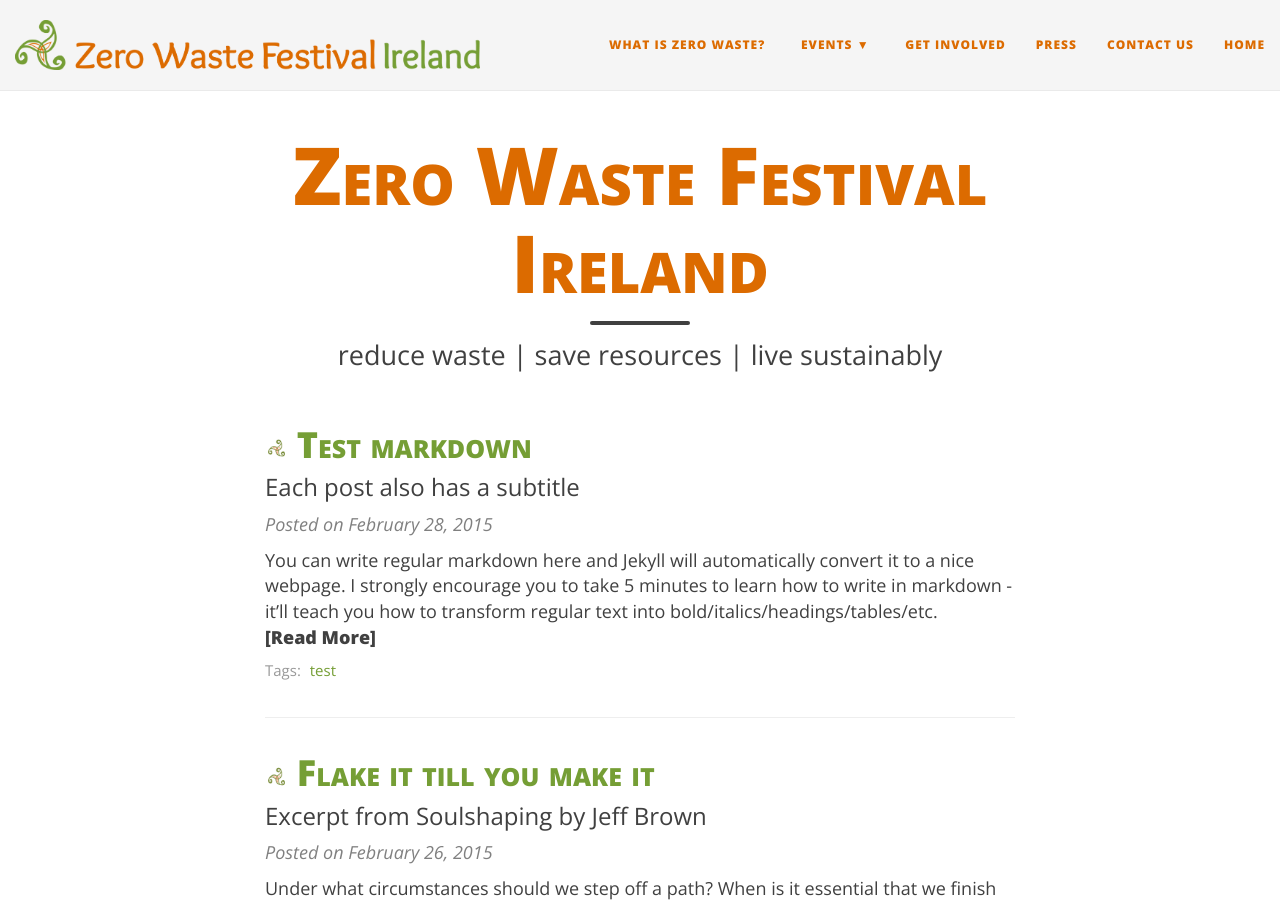
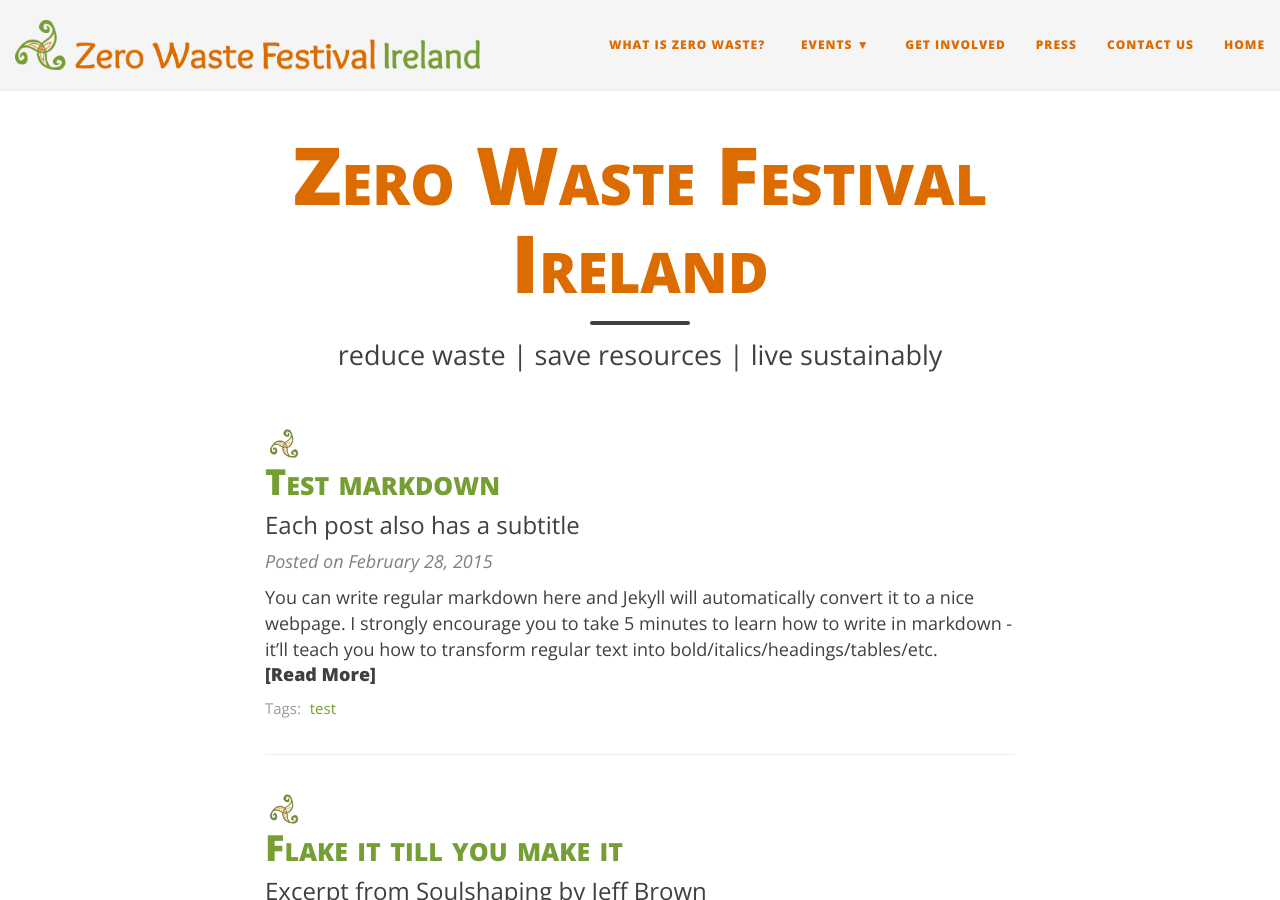
Before and after one commit to jknappe/zw-ireland, a Jekyll site: the page built from index.html, in a window 1280 px wide and 900 px high. Built offline with Jekyll 4.4.1, drawn with Linux system fonts in a browser that asks for light colours; nearby versions of some CDN libraries; the list of posts is cut into pages by our own code.

Commit message:
moces icon up

```diff
--- a/index.html
+++ b/index.html
@@ -8,9 +8,9 @@
 <div class="posts-list">
   {% for post in paginator.posts %}
   <article class="post-preview">
+			<img src="{{ site.baseurl }}/img/zw-icon.png" width = "5%" />
     <a href="{{ post.url | prepend: site.baseurl }}">
 	  <h2 class="post-title">
-			<img src="{{ site.baseurl }}/img/zw-icon.png" width = "3%" />
 			{{ post.title }}</h2>
 
 	  {% if post.subtitle %}
```
